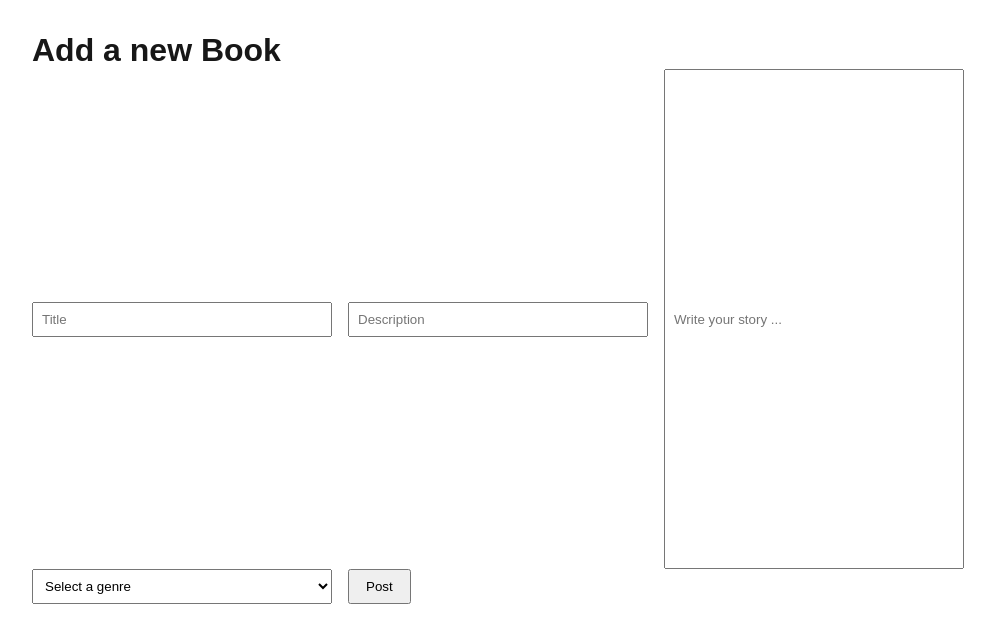
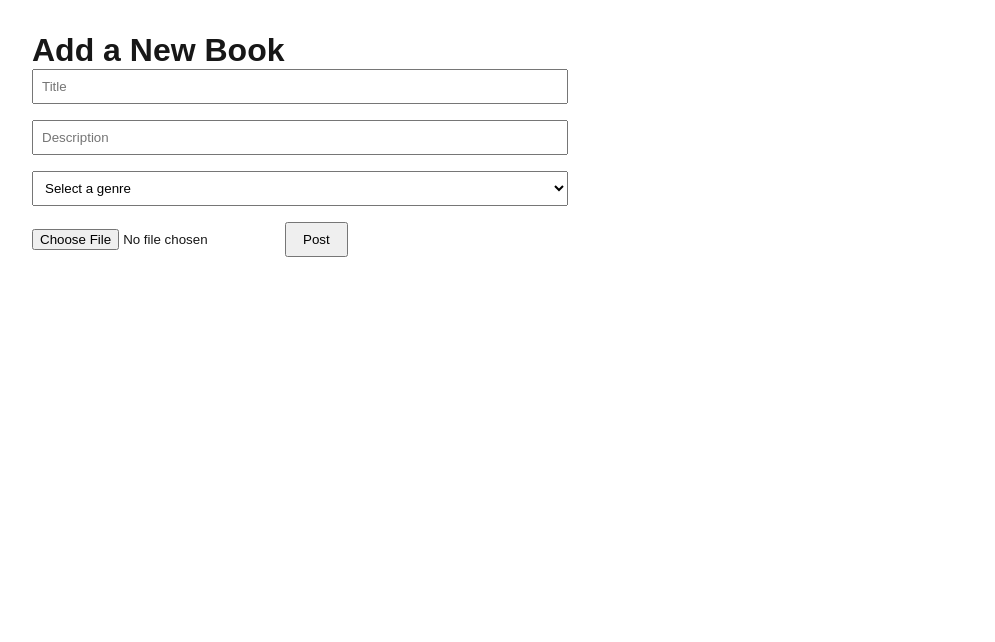
Before and after one commit to iceColdMocha/firebase-poster, a Next.js app: page /addBook in a window 1280 px wide. Shown: the top 642 px of the page, without its empty margins (0-995 px from the left). Built offline with nearby package versions, Linux system fonts and the light colour scheme.

Commit message:
added new pages

```diff
--- a/pages/addBook.js
+++ b/pages/addBook.js
@@ -1,62 +1,75 @@
 import { useState } from "react";
-import { db } from "../firebaseConfig";
+import { db, storage } from "../firebaseConfig";
 import { collection, addDoc, serverTimestamp } from "firebase/firestore";
+import { ref, uploadBytes, getDownloadURL } from "firebase/storage";
 
-export default function Home() {
+export default function AddBook() {
   const [title, setTitle] = useState("");
   const [description, setDescription] = useState("");
-  const [text, setText] = useState("");
   const [tag, setTag] = useState("");
+  const [imageFile, setImageFile] = useState(null);
+  const [isUploading, setIsUploading] = useState(false);
 
   const handlePost = async () => {
     if (!title.trim()) return;
 
     try {
+      setIsUploading(true);
+      let coverImage = "";
+
+      if (imageFile) {
+        const imageRef = ref(storage, `covers/${Date.now()}-${imageFile.name}`);
+        const snapshot = await uploadBytes(imageRef, imageFile);
+        coverImage = await getDownloadURL(snapshot.ref);
+      }
+
       await addDoc(collection(db, "stories"), {
         title,
         description,
-        text,
-        tag,
+        tags: tag ? [tag] : [],
+        chapters: [],
+        coverImage,
+        published: false,
         createdAt: serverTimestamp(),
       });
+
       setTitle("");
       setDescription("");
-      setText([]);
       setTag("");
-      alert("Posted!");
+      setImageFile(null);
+      alert("Book added!");
     } catch (error) {
       console.error("Error posting:", error);
+      alert("Something went wrong.");
+    } finally {
+      setIsUploading(false);
     }
   };
 
   return (
-    <main style={{ padding: "2rem" }}>
-      <h1>Add a new Book</h1>
+    <main style={{ padding: "2rem", maxWidth: "600px" }}>
+      <h1>Add a New Book</h1>
+
       <input
         type="text"
         value={title}
         placeholder="Title"
         onChange={(e) => setTitle(e.target.value)}
-        style={{ padding: "0.5rem", width: "300px", marginRight: "1rem" }}
+        style={{ padding: "0.5rem", width: "100%", marginBottom: "1rem" }}
       />
+
       <input
         type="text"
         value={description}
         placeholder="Description"
         onChange={(e) => setDescription(e.target.value)}
-        style={{ padding: "0.5rem", width: "300px", marginRight: "1rem" }}
+        style={{ padding: "0.5rem", width: "100%", marginBottom: "1rem" }}
       />
-      <input
-        type="text"
-        value={text}
-        placeholder="Write your story ..."
-        onChange={(e) => setText(e.target.value)}
-        style={{ padding: "0.5rem", width: "300px", height: "500px", marginRight: "1rem" }}
-      />
+
       <select
         value={tag}
         onChange={(e) => setTag(e.target.value)}
-        style={{ padding: "0.5rem", width: "300px", marginRight: "1rem" }}
+        style={{ padding: "0.5rem", width: "100%", marginBottom: "1rem" }}
       >
         <option value="">Select a genre</option>
         <option value="horror">Horror</option>
@@ -65,8 +78,20 @@ export default function Home() {
         <option value="sci-fi">Sci-Fi</option>
         <option value="fantasy">Fantasy</option>
       </select>
-      <button onClick={handlePost} style={{ padding: "0.5rem 1rem" }}>
-        Post
+
+      <input
+        type="file"
+        accept="image/*"
+        onChange={(e) => setImageFile(e.target.files?.[0] || null)}
+        style={{ marginBottom: "1rem" }}
+      />
+
+      <button
+        onClick={handlePost}
+        style={{ padding: "0.5rem 1rem" }}
+        disabled={isUploading}
+      >
+        {isUploading ? "Uploading..." : "Post"}
       </button>
     </main>
   );
```
